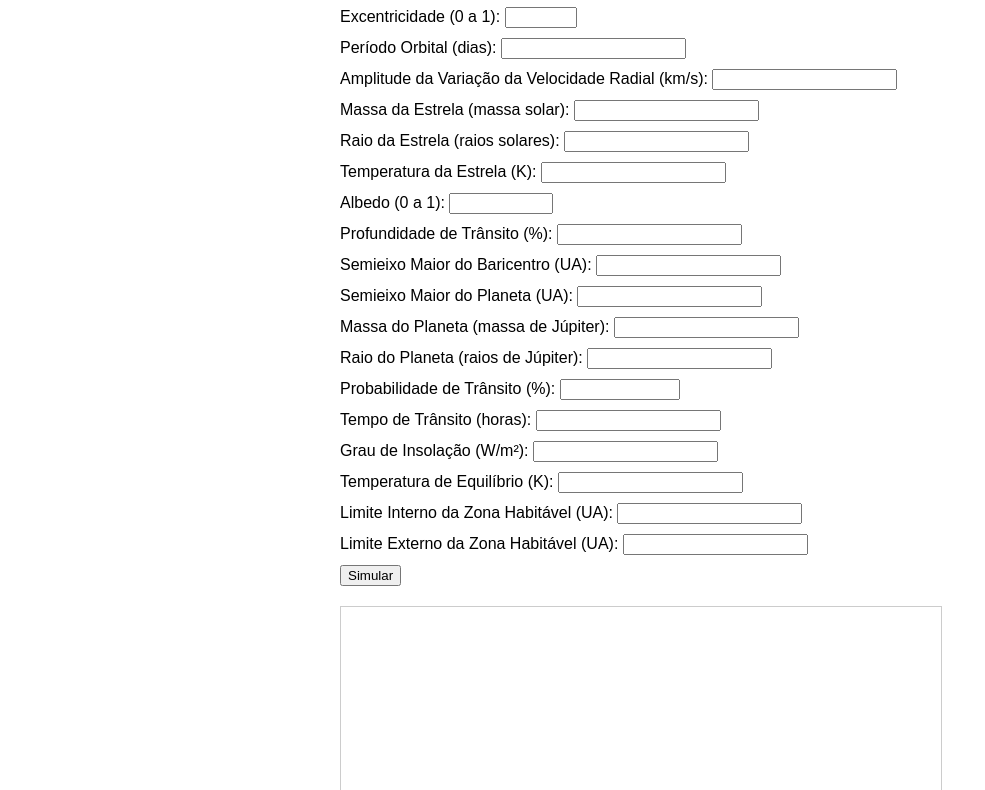
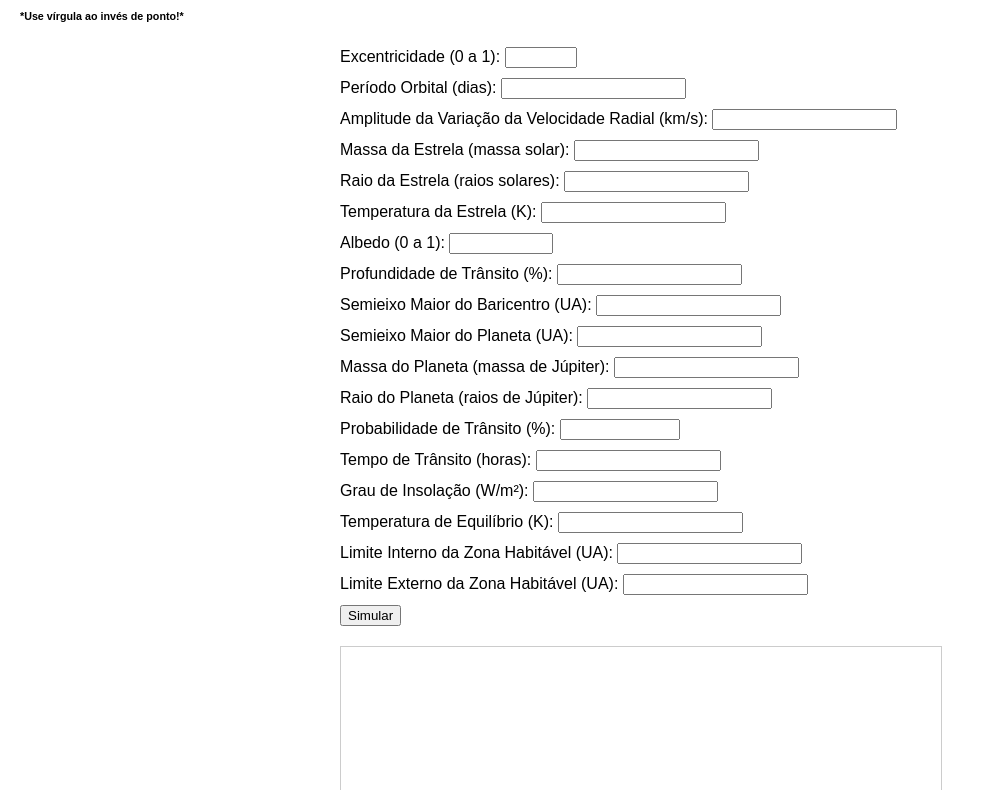
Before and after one commit to Limaligia/Exoplanets, a plain HTML site: page Index.html in a window 1280 px wide. Shown: the part 73-863 px from the top of the page, without its empty margins (0-985 px from the left). Drawn offline with Linux system fonts and the light colour scheme.

Commit message:
Update Index.html

```diff
--- a/Index.html
+++ b/Index.html
@@ -9,6 +9,7 @@
 </head>
 <body>
     <h1>Simulador Animado de Exoplanetas</h1>
+    <h6>*Use vírgula ao invés de ponto!*</h6>
     <form id="exoplanet-form">
         <label>Excentricidade (0 a 1):
             <input type="number" name="excentricidade" min="0" max="1" step="0.01" required>
```
